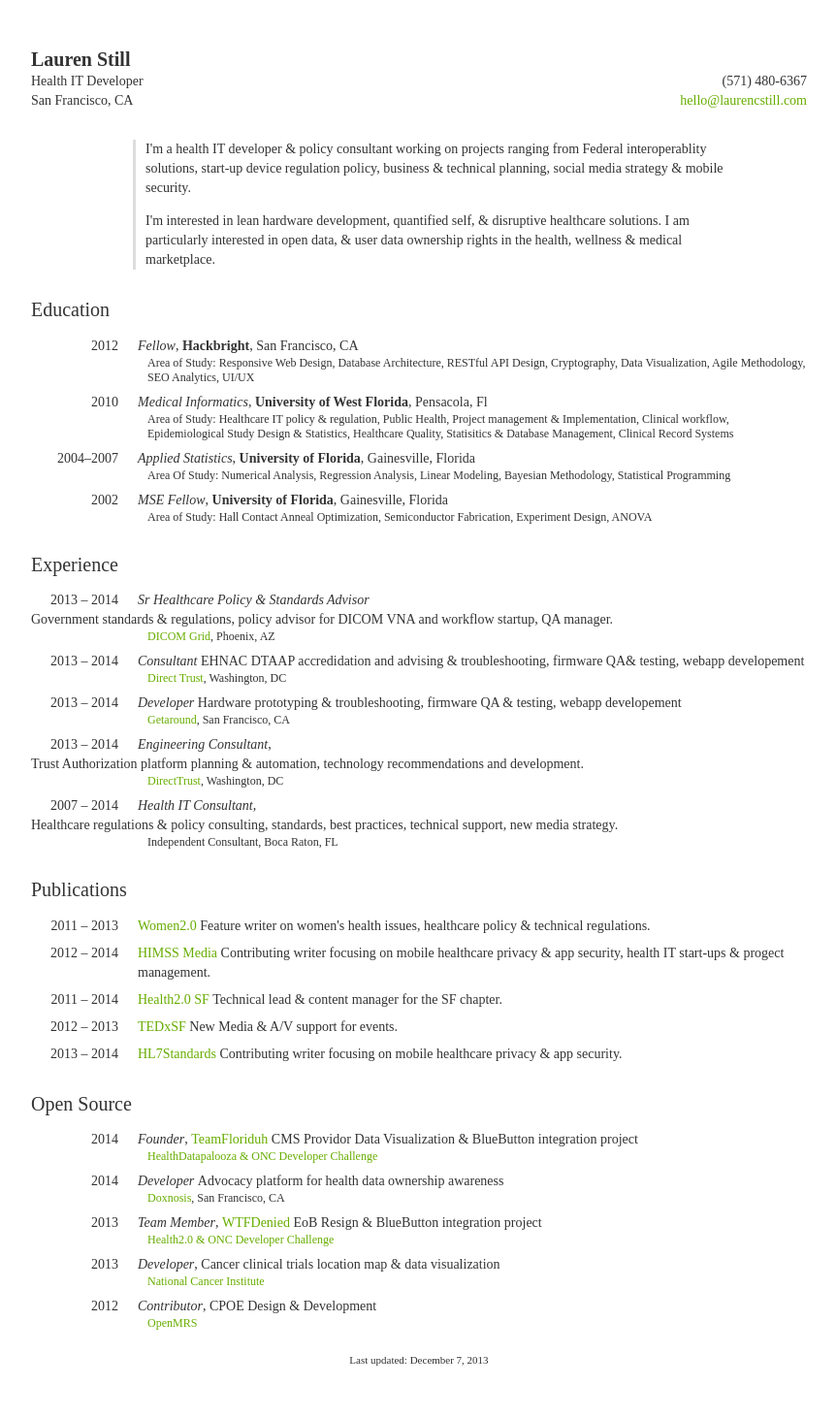
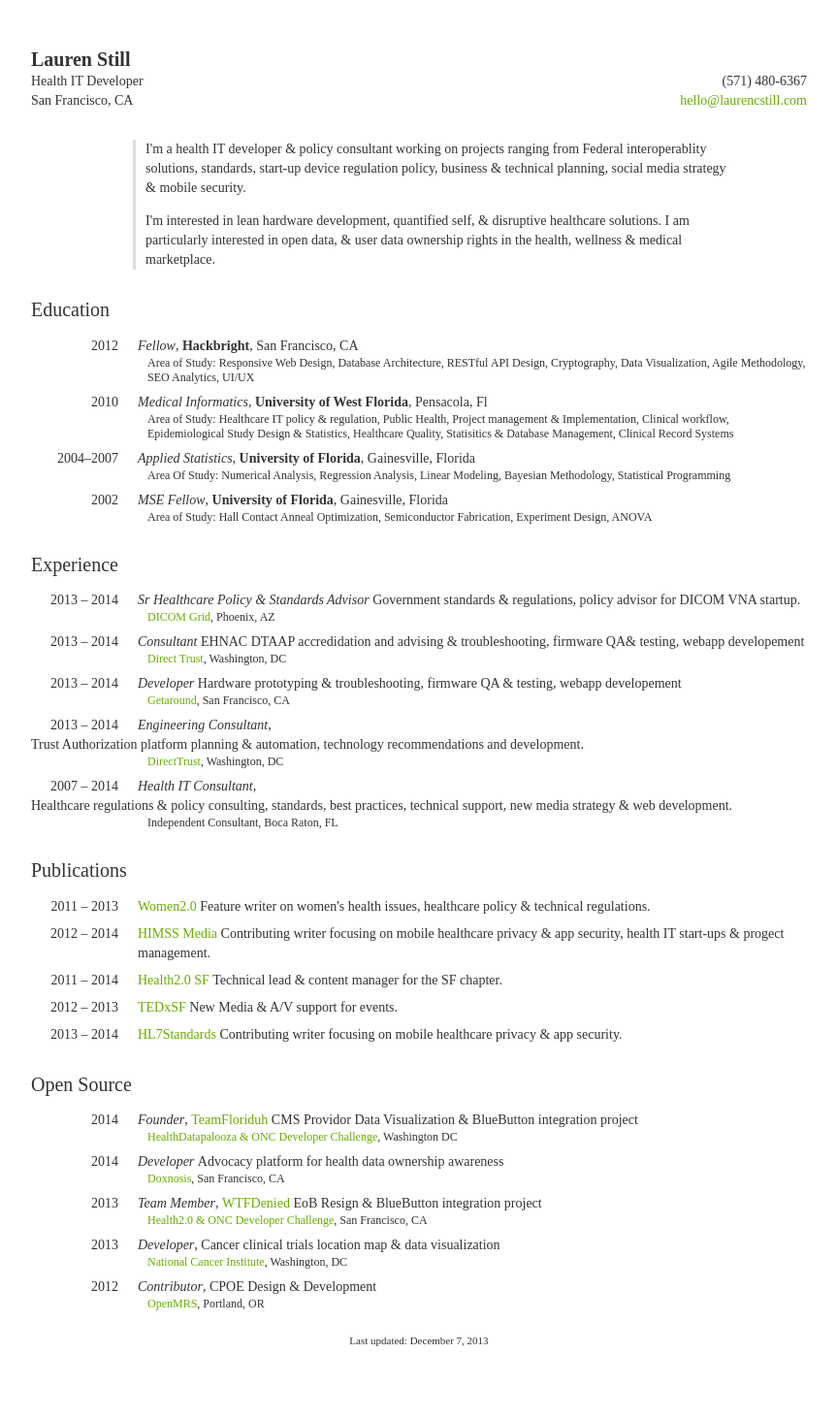
Before and after one commit to laurenstill/laurenstill.github.io, a Jekyll site: the page cv/index.html, which Jekyll copies as it is, in a window 1280 px wide. Shown: the whole page at 97% size, without its empty margins (208-1071 px from the left). Built offline with Jekyll 4.4.1, drawn with Linux system fonts in a browser that asks for light colours; comment, search, counter and statistics services are not loaded.

Commit message:
Update index.html

```diff
--- a/cv/index.html
+++ b/cv/index.html
@@ -35,7 +35,7 @@
         <section>
 
             <div class="indent">
-                <p>I'm a health IT developer &amp; policy consultant working on projects ranging from Federal interoperablity solutions, start-up device regulation policy, business  &amp; technical planning, social media strategy  &amp; mobile security.</p>
+                <p>I'm a health IT developer &amp; policy consultant working on projects ranging from Federal interoperablity solutions, standards, start-up device regulation policy, business  &amp; technical planning, social media strategy  &amp; mobile security.</p>
 
                 <p>I'm interested in lean hardware development, quantified self,  &amp; disruptive healthcare solutions.  I am particularly interested in open data,  &amp; user data ownership rights in the health, wellness  &amp; medical marketplace. </p>
             </div>
@@ -90,7 +90,7 @@
             <li>
                     <span class="date">2013 &ndash; 2014</span>
                     <span class="position">Sr Healthcare Policy &amp; Standards Advisor</span>
-                    <span class="project">Government standards &amp; regulations, policy advisor for DICOM VNA and workflow startup, QA manager.</span>
+                    <span class="project">Government standards &amp; regulations, policy advisor for DICOM VNA startup.</span>
                     <span class="meta">
                         <a href="http://wwww.dicomgrid.com">DICOM Grid</a>, Phoenix, AZ<br>
                     </span>
@@ -130,7 +130,7 @@
                 <li>
                     <span class="date">2007 &ndash; 2014</span>
                     <span class="position">Health IT Consultant</span>,
-                    <span class="project">Healthcare regulations &amp; policy consulting, standards, best practices, technical support, new media strategy. </span>
+                    <span class="project">Healthcare regulations &amp; policy consulting, standards, best practices, technical support, new media strategy &amp; web development. </span>
                     <span class="meta">
                         Independent Consultant, Boca Raton, FL
                     </span>
@@ -179,7 +179,7 @@
                     <span class="position">Founder</span>,
                     <span class="project"><a href="http://www.teamfloriduh.com">TeamFloriduh</a> CMS Providor Data Visualization &amp; BlueButton integration project</span>
                     <span class="meta">
-                        <a href+"http://healthdatapalooza.org/agenda/code-a-palooza-challenges/">HealthDatapalooza &amp; ONC Developer Challenge</a>
+                        <a href+"http://healthdatapalooza.org/agenda/code-a-palooza-challenges/">HealthDatapalooza &amp; ONC Developer Challenge</a>, Washington DC<br>
                     </span>
                 </li>
                 <li>
@@ -195,7 +195,7 @@
                     <span class="position">Team Member</span>,
                     <span class="project"><a href="http://bit.ly/eobpreso">WTFDenied</a> EoB Resign &amp; BlueButton integration project</span>
                     <span class="meta">
-                        <a href+"http://www.health2con.com/devchallenge/health-2-0-sf-code-a-thon-2013/">Health2.0 &amp; ONC Developer Challenge</a>
+                        <a href="http://www.health2con.com/devchallenge/health-2-0-sf-code-a-thon-2013/">Health2.0 &amp; ONC Developer Challenge</a>, San Francisco, CA<br>
                     </span>
                 </li>
                 <li>
@@ -203,7 +203,7 @@
                     <span class="position">Developer</span>,
                     <span class="project">Cancer clinical trials location map &amp; data visualization</span>
                     <span class="meta">
-                        <a href="http://www.cancer.gov/cancertopics/factsheet/clinicaltrials/clinical-trials">National Cancer Institute</a>
+                        <a href="http://www.cancer.gov/cancertopics/factsheet/clinicaltrials/clinical-trials">National Cancer Institute</a>, Washington, DC<br>
                     </span>
                 </li>
 
@@ -212,7 +212,7 @@
                     <span class="position">Contributor</span>,
                     <span class="project">CPOE Design &amp; Development</span>
                     <span class="meta">
-                        <a href="http://wiki.openmrs.org">OpenMRS</a>
+                        <a href="http://wiki.openmrs.org">OpenMRS</a>, Portland, OR<br>
                     </span>
                 </li>
             </ul>
```
